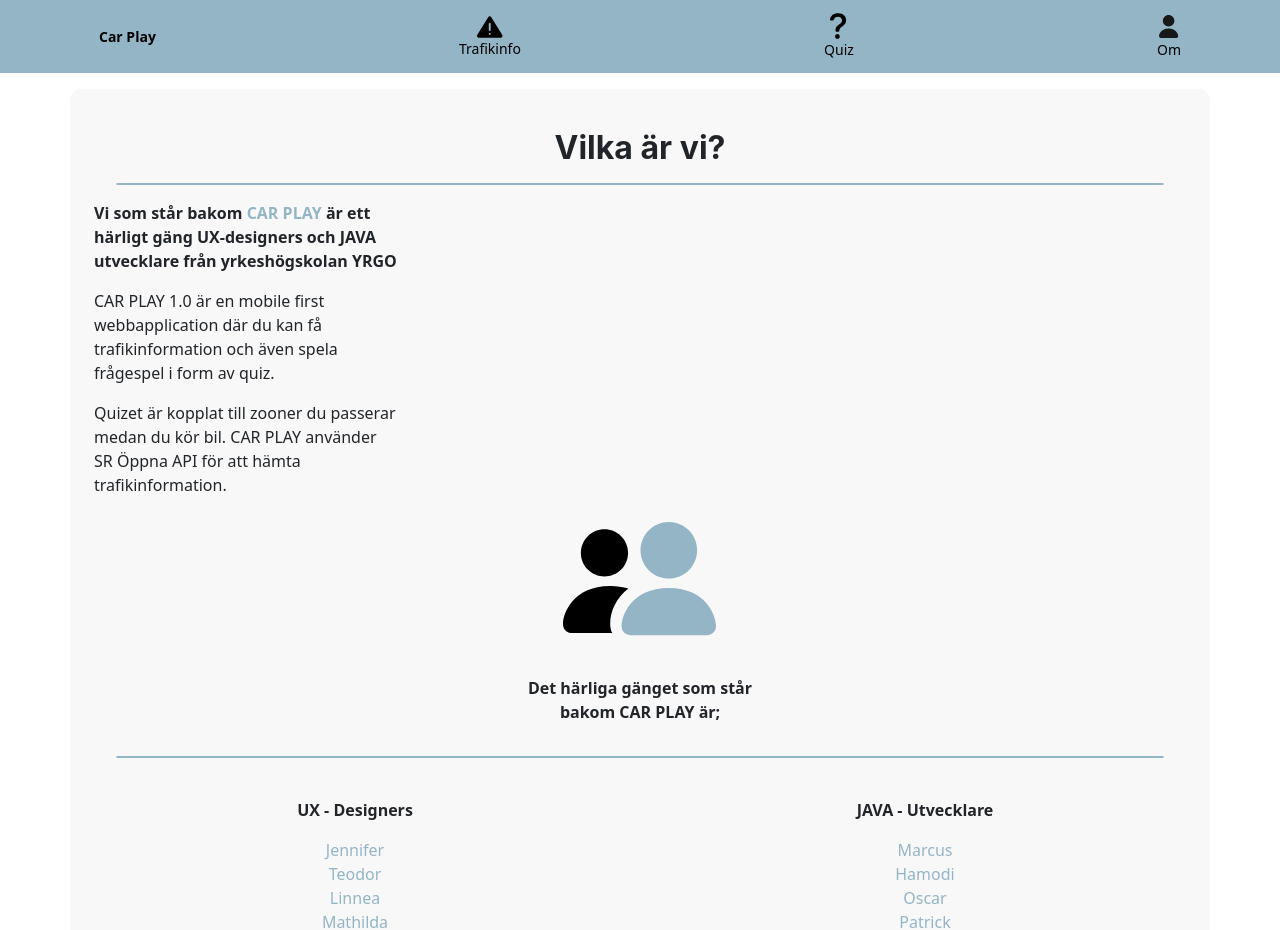
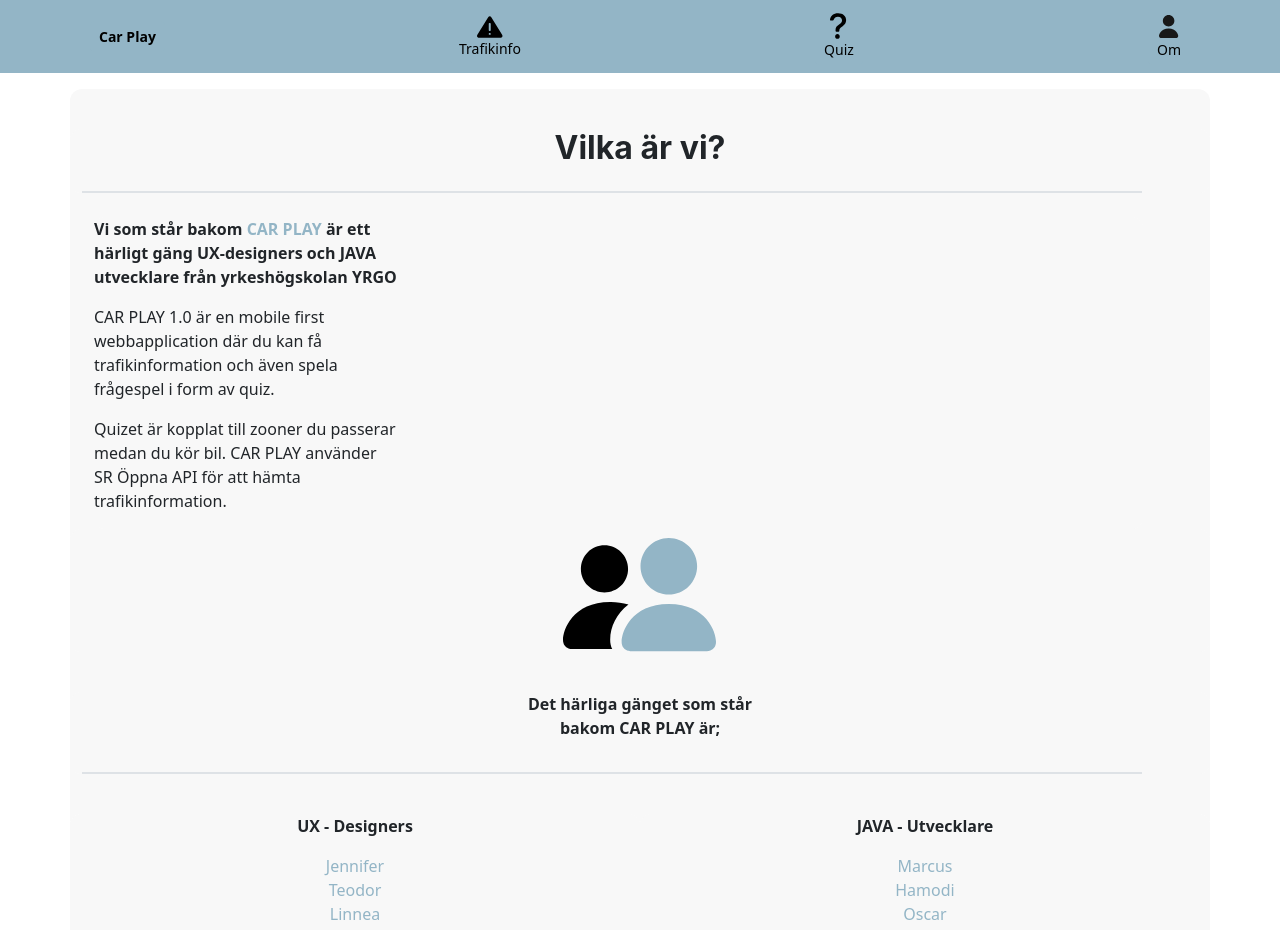
Before and after one commit to Marelw/Traffic, a Vue app: page /aboutview in a window 1280 px wide. Shown: the top 930 px of the page. Built offline with nearby package versions, Linux system fonts and the light colour scheme; what vue-timers would draw is missing.

Commit message:
Replaced custom 'devider' with bootstrap border

```diff
--- a/src/views/AboutView.vue
+++ b/src/views/AboutView.vue
@@ -2,8 +2,8 @@
     <div class="container">
         <div id="header">
             <h2>Vilka är vi?</h2>
+            <span class="border"></span>
         </div>
-        <div class="devider"></div>
         <div class="paragraphs">
             <p class="para-bold">
                 Vi som står bakom <span class="word-color">CAR PLAY</span> är ett<br />
@@ -52,8 +52,8 @@
                 Det härliga gänget som står<br />
                 bakom CAR PLAY är;
             </p>
+            <span class="border"></span>
         </div>
-        <div class="devider" style="top: 3.5em"></div>
         <div class="project-members">
             <div class="column">
                 <p class="para-bold">UX - Designers</p>
@@ -113,9 +113,10 @@
     font-size: 200%;
 }
 
-.devider {
-    border: 0.001em solid #93b5c6;
-    width: 92%;
+.border {
+    width: 93%;
+    margin-left: 0.75em;
+    margin-top: 1em;
 }
 
 .paragraphs {
@@ -161,7 +162,7 @@
 .project-members {
     flex-direction: row;
     text-align: center;
-    margin-top: 5em;
+    margin-top: 4em;
     margin-bottom: 4.2em;
     width: 100%;
 }
@@ -177,8 +178,7 @@
 }
 
 @media screen and (min-width: 1400px) {
-    #bot-para,
-    .devider {
+    #bot-para {
         display: none;
     }
 
```
